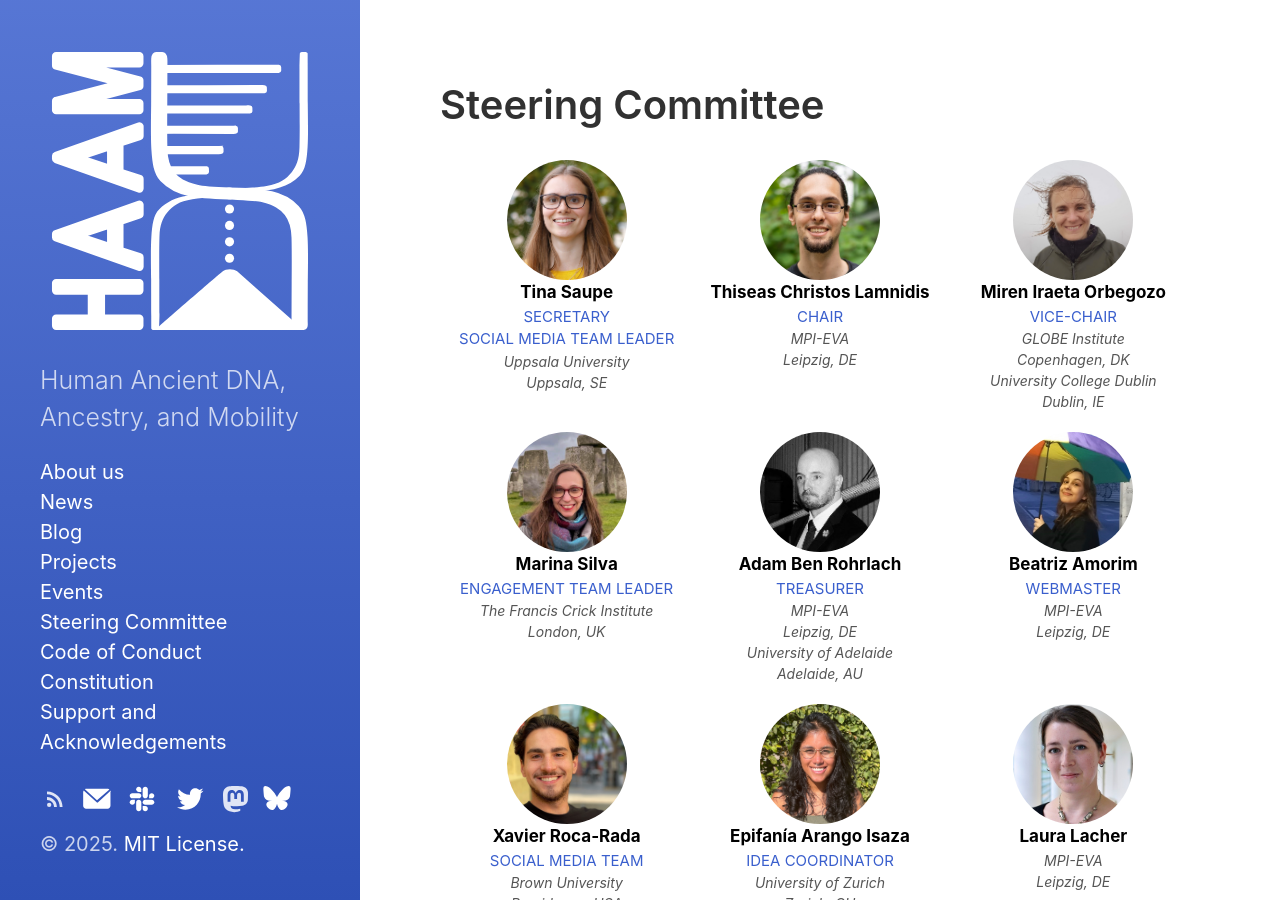
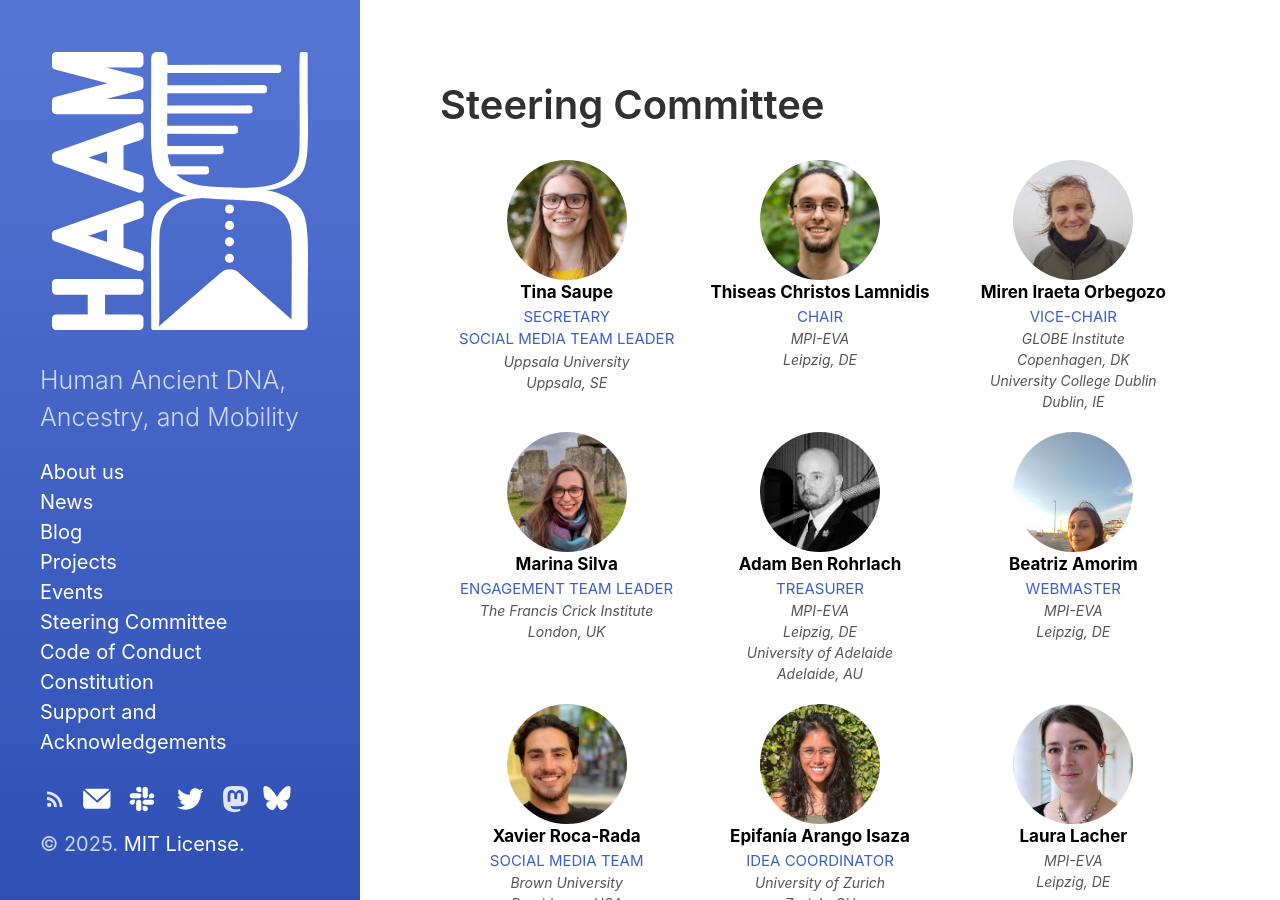
Before and after one commit to haam-community/haam-community.github.io, a Jekyll site: the page built from steering_committee.md, in a window 1280 px wide and 900 px high. Built offline with Jekyll 4.4.1, drawn with Linux system fonts in a browser that asks for light colours.

Commit message:
Changed profile picture

```diff
--- a/steering_committee.md
+++ b/steering_committee.md
@@ -66,7 +66,7 @@ They contain div class "member" blocks that have the picture of each member foll
 </div>
 
 <div class ="member">
-<div class="square"><a href="https://www.eva.mpg.de/tropical-archaeogenomics/group-staff/" target="_blank"><img src="{{ "/assets/media/profile_pictures/Beatriz_Amorim.jpg" | relative_url }}" alt="Avatar" /></a></div>
+<div class="square"><a href="https://www.eva.mpg.de/tropical-archaeogenomics/group-staff/" target="_blank"><img src="{{ "/assets/media/profile_pictures/Beatriz_Amorim_2.jpg" | relative_url }}" alt="Avatar" /></a></div>
 <p>Beatriz Amorim</p>
 <p class="role"><a href="mailto:haam.community2023+webmaster@gmail.com">Webmaster</a></p>
 <p>MPI-EVA</p>
```
